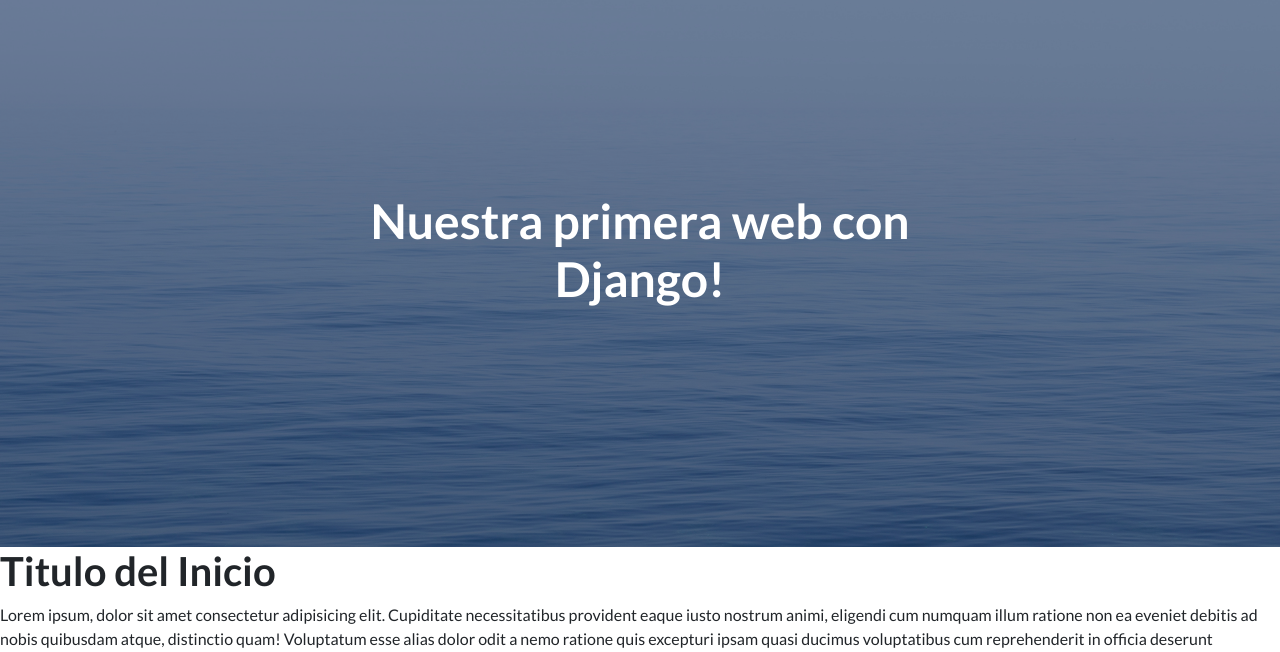
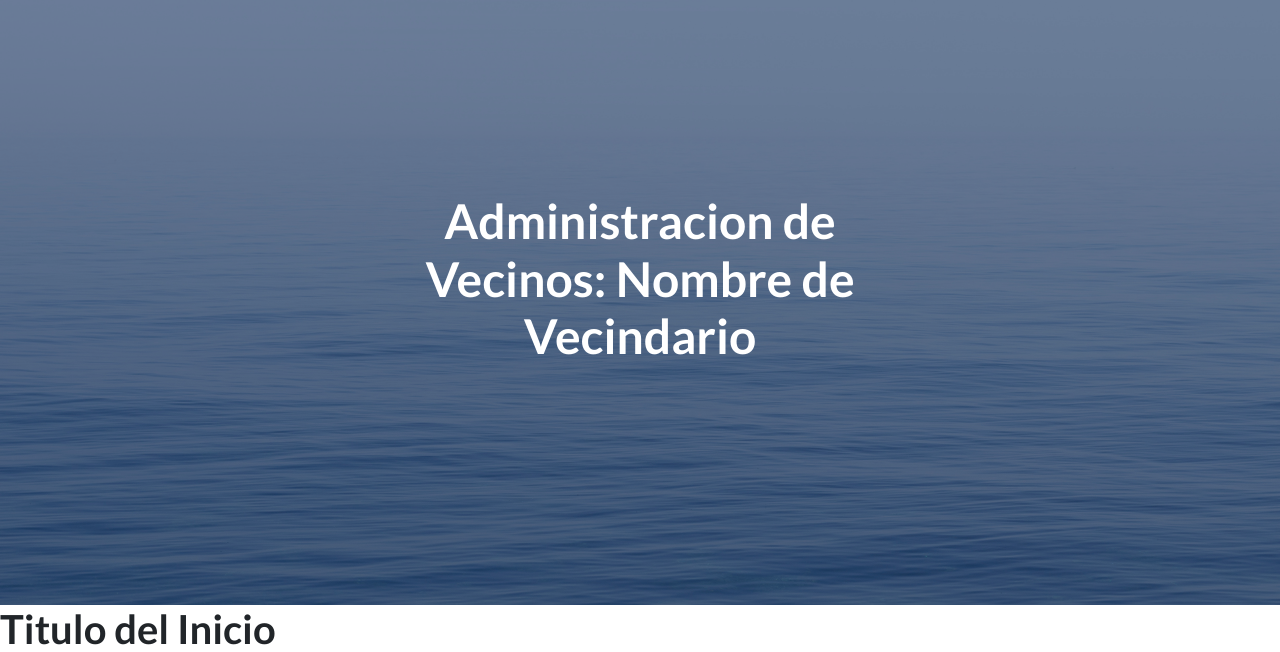
Before and after one commit to afavelac01/Tercera_PreEntrega_Favela, a Django app: page /app-vecindad/ in a window 1280 px wide. Shown: the part 66-718 px from the top of the page. Run offline with Django 5.2, Linux system fonts and the light colour scheme; some libraries are stand-ins or nearby versions.

Commit message:
3re PreEntrega Anastacio Favela-cambio a padre.html

```diff
--- a/app_vecindad/templates/padre.html
+++ b/app_vecindad/templates/padre.html
@@ -25,7 +25,7 @@
                     <div class="col-xl-6">
                         <div class="text-center text-white">
                             <!-- Page heading-->
-                            <h1 class="mb-5">Nuestra primera web con Django!</h1>
+                            <h1 class="mb-5">Administracion de Vecinos: Nombre de Vecindario</h1>
                         </div>
                     </div>
                 </div>
```
